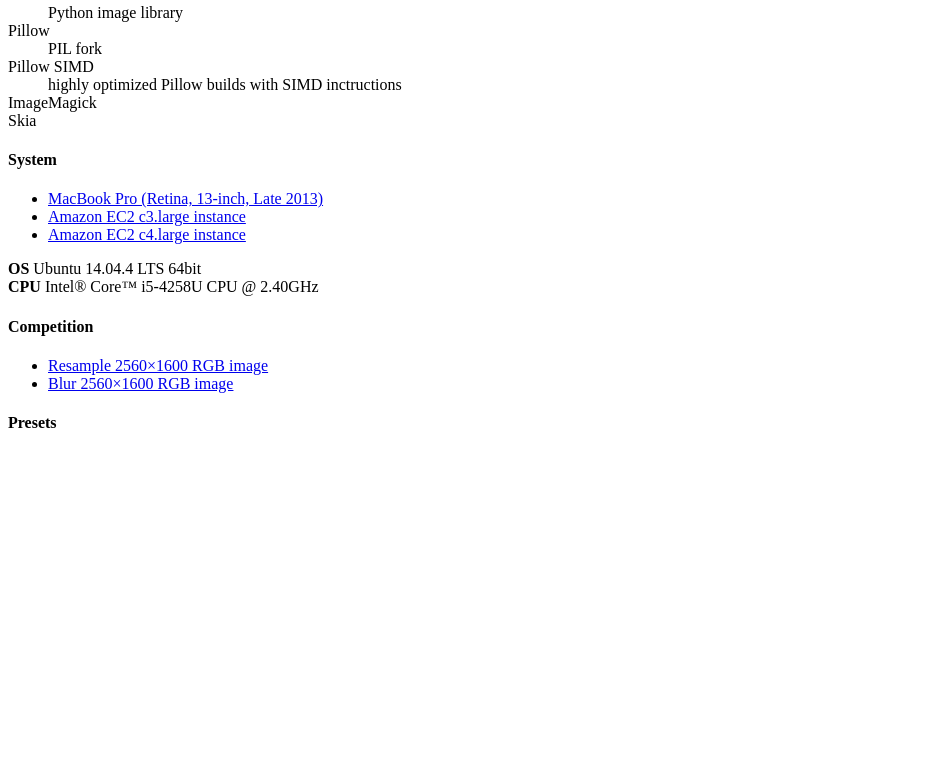
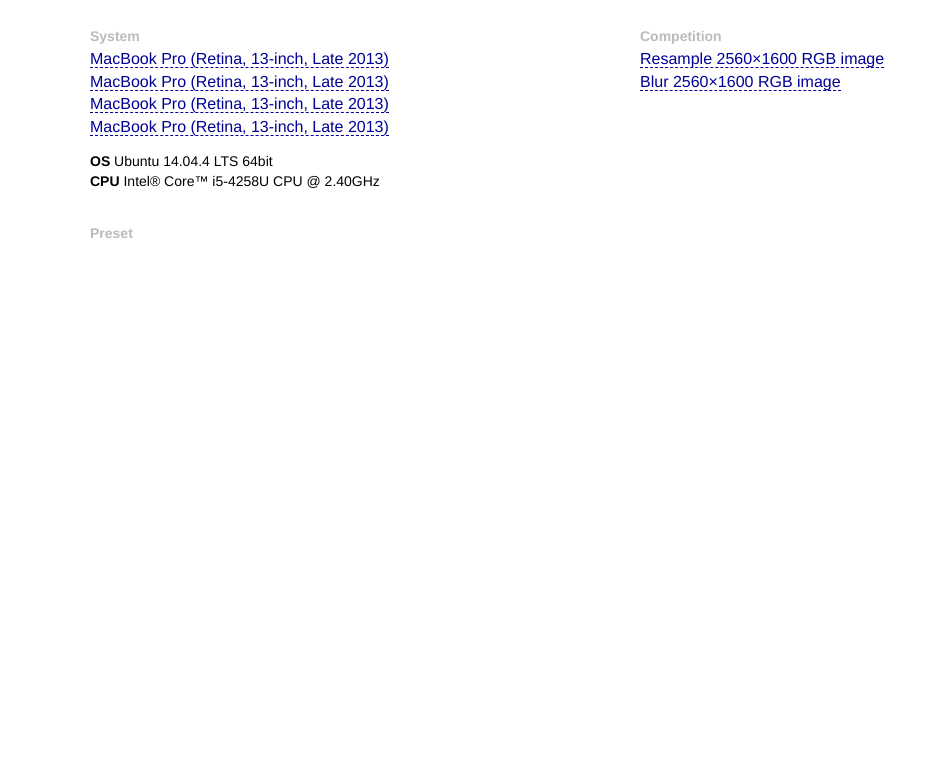
Before and after one commit to python-pillow/pillow-perf, a website built with webpack: page docs/index.html in a window 1280 px wide. Shown: the part 94-863 px from the top of the page, without its empty margins (0-939 px from the left). Built offline with nearby package versions, Linux system fonts and the light colour scheme.

Commit message:
system list some styles

```diff
--- a/docs/index.html
+++ b/docs/index.html
@@ -8,21 +8,66 @@
     <link href="https://fonts.googleapis.com/css?family=Inconsolata" rel="stylesheet">
     <script type="text/javascript" src="/bundles/index.js"></script>
     <style type="text/css">
+    html {
+        padding: 0;
+        margin: 0;
+        font-family: 'Helvetica Neue', 'Helvetica', 'Arial', sans-serif;
+        font-size: 14px;
+        line-height: 1.4;
+    }
+    body {
+        min-width: 600px;
+        max-width: 1100px;
+        padding: 2%;
+        margin: 0 auto;
+    }
     canvas {
         display: inline-block !important;
     }
-    a.selected {
+
+    h4 {
+        color: #bbb;
+        font-weight: bold;
+        margin-bottom: 0;
+    }
+    a {
+        color: #000095;
+    }
+
+    ul.select {
+        padding: 0;
+        margin: 2px 0 0;
+        list-style-type: none;
+    }
+        ul.select > li {}
+            ul.select > li> a {
+                text-decoration: none;
+                border-bottom: 1px dashed;
+            }
+            ul.select > li> a.selected {
                 color: inherit;
                 text-decoration: none;
                 border-bottom: 0px;
             }
+    ul.select.--large {
+        font-size: 16px;
+    }
+
+    .selects-grid {
+        display: flex;
+    }
+        .selects-grid__cell {
+            width: 45%;
+            margin-right: 5%;
+        }
+
     </style>
 </head>
 <body>
 
     <h1>Pillow performance</h1>
 
-    <dl>
+    <dl style="display: none;">
         <dt>PIL</dt>
         <dd>Python image library</dd>
 
@@ -39,23 +84,25 @@
         <dd></dd>
     </dl>
 
+    <div class="selects-grid">
+        <div class="selects-grid__cell">
             <h4>System</h4>
-    <ul id="select-system">
-        <li><a href="#">MacBook Pro (Retina, 13-inch, Late 2013)</a></li>
-        <li><a href="#">Amazon EC2 c3.large instance</a></li>
-        <li><a href="#">Amazon EC2 c4.large instance</a></li>
-    </ul>
+            <ul class="select --large" id="select-system"></ul>
 
             <p>
                 <strong>OS</strong> Ubuntu 14.04.4 LTS 64bit<br>
                 <strong>CPU</strong> Intel® Core™ i5-4258U CPU @ 2.40GHz<br>
             </p>
+        </div>
+        <div class="selects-grid__cell">
+            <h4>Competition</h4>
+            <ul class="select --large" id="select-competition"></ul>
+        </div>
+    </div>
 
-    <h4>Competition</h4>
-    <ul id="select-competition"></ul>
 
-    <h4>Presets</h4>
-    <ul id="select-preset"></ul>
+    <h4>Preset</h4>
+    <ul class="select" id="select-preset"></ul>
 
 
     <canvas id="chart-container" width="1100" height="500"></canvas>
--- a/docs/src/chars-adapter.js
+++ b/docs/src/chars-adapter.js
@@ -102,12 +102,13 @@
     },
     options: {
       title: {},
-      maintainAspectRatio: false,
-      responsive: false,
+      // maintainAspectRatio: false,
+      // responsive: false,
       animation: {
         duration: 0,
       },
       legend: {
+        display: false,
         position: 'left',
       },
       tooltips: {
--- a/docs/src/index.js
+++ b/docs/src/index.js
@@ -8,6 +8,7 @@
 function createSelect(select, list, callback) {
   var elements = [];
   select.innerHTML = '';
+
   for (var i = 0; i < list.length; i++) {
     var item = list[i];
     var element = document.createElement('a');
@@ -18,6 +19,7 @@
     })
     elements.push(element);
     select.appendChild(document.createElement('li')).appendChild(element);
+    select.appendChild(document.createTextNode(" "));
     callback(i, element, item);
   }
 
@@ -54,7 +56,6 @@
     element.addEventListener('click', applyCompetition.bind(null, i));
   });
 
-
   function applyCompetition(n) {
     var competition = competitions[n];
 
@@ -86,9 +87,26 @@
 }
 
 
+function populateSystems(systems) {
+  var select = document.getElementById("select-system");
+
+  var selectItem = createSelect(select, systems, function(i, element) {
+    element.addEventListener('click', applySystem.bind(null, i));
+  });
+
+  function applySystem(n) {
+    var applyCompetition = populateCompetitions(systems[n].competitions);
+    applyCompetition(0);
+    selectItem(n);
+  }
+
+  return applySystem;
+}
+
+
 document.addEventListener("DOMContentLoaded", function(){
 
-  var applyCompetition = populateCompetitions(data[0].competitions);
-  applyCompetition(0);
+  var applySystem = populateSystems([data[0], data[0], data[0], data[0]]);
+  applySystem(0);
 
 });
```
Also changed, not shown: docs/bundles/index.js, 1 other file. Lines whose indentation alone changed are shown as unchanged.
